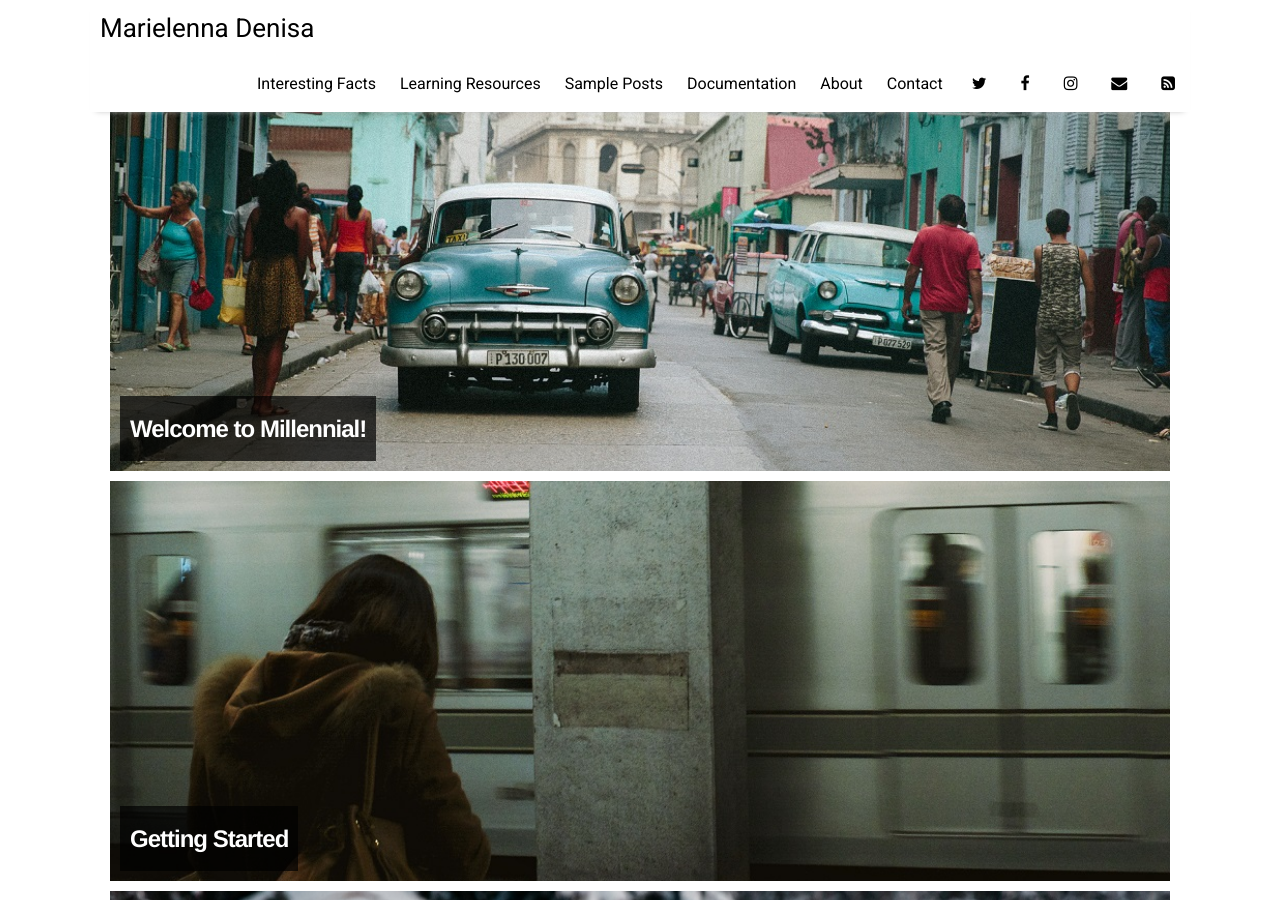
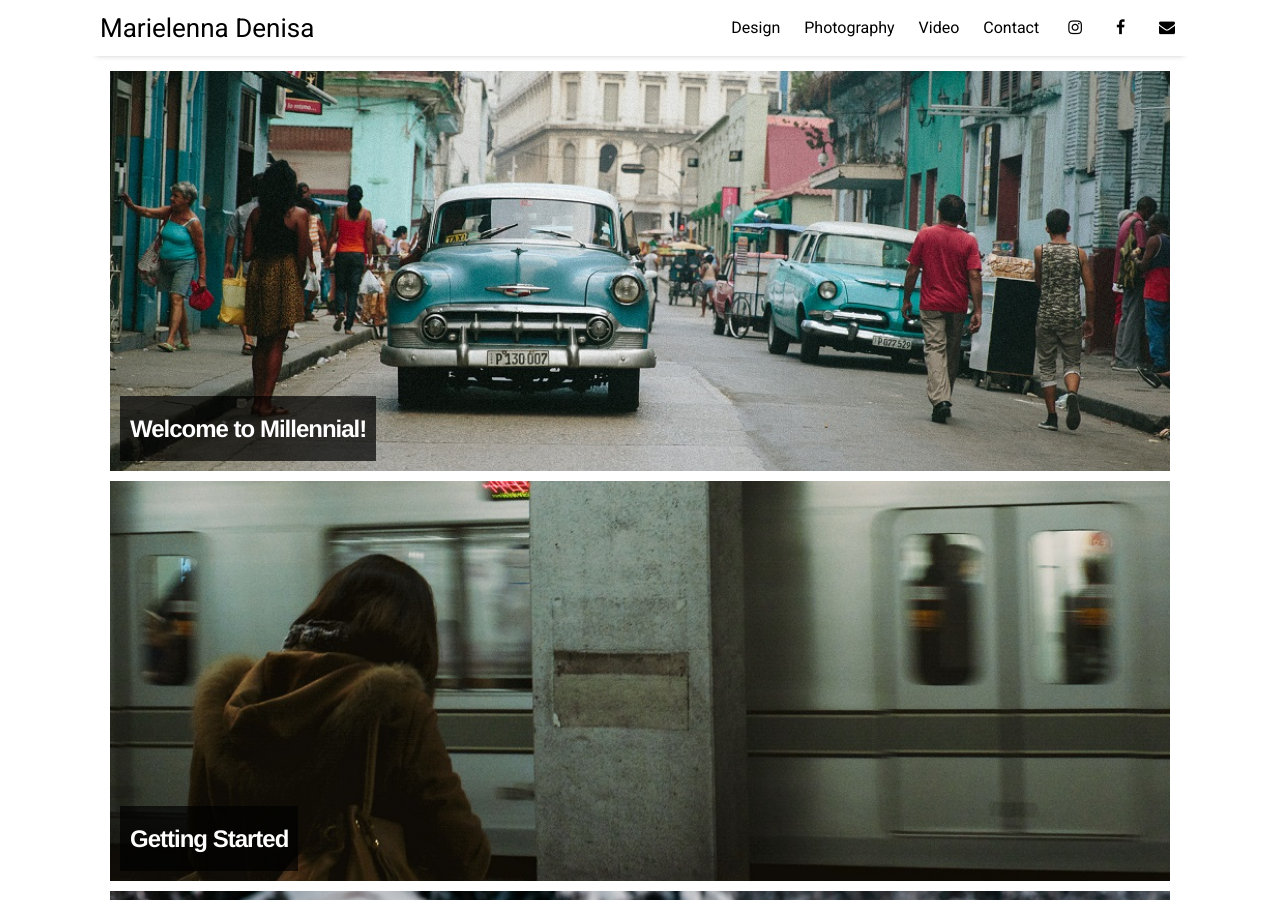
Before and after one commit to marielennadenisa/marielennadenisa.github.io, a Jekyll site: the page built from index.html, in a window 1280 px wide and 900 px high. Built offline with Jekyll 4.4.1, drawn with Linux system fonts in a browser that asks for light colours; nearby versions of some CDN libraries; the list of posts is cut into pages by our own code.

Commit message:
Update settings.yml

```diff
--- a/_data/settings.yml
+++ b/_data/settings.yml
@@ -7,20 +7,16 @@ disqus:
 google-ID: 'UA-112060364-2'
 
 menu:
-- {name: 'Interesting Facts',  url: 'facts'}
-- {name: 'Learning Resources', url: 'resources'}
-- {name: 'Sample Posts',       url: 'sample-posts'}
-- {name: 'Documentation',      url: 'documentation'}
-- {name: 'About',              url: 'about'}
+- {name: 'Design',  url: 'design'}
+- {name: 'Photography', url: 'photography'}
+- {name: 'Video',       url: 'video'}
 - {name: 'Contact',            url: 'contact'}
 
 # Available social icons are powered by Font Awesome, so you can use any icon that they offer
 social:
-- {icon: 'twitter', link:    'https://twitter.com/paululele'}
-- {icon: 'facebook', link:   'https://www.facebook.com/paululele'}
-- {icon: 'instagram', link:  'https://instagram.com/paululele'}
-- {icon: 'envelope', link:   'mailto:hello@paulle.ca'}
-- {icon: 'rss-square', link: 'feed.xml'}
+- {icon: 'instagram', link:  'https://instagram.com/marielenna.denisa'}
+- {icon: 'facebook', link:   'https://www.facebook.com/design.marielennadenisa'}
+- {icon: 'envelope', link:   'mailto:design@marielennadenisa.com'}
 # - {icon: 'rss-square', link: 'rss-feed.xml'}
 
 # Customize site text
```
